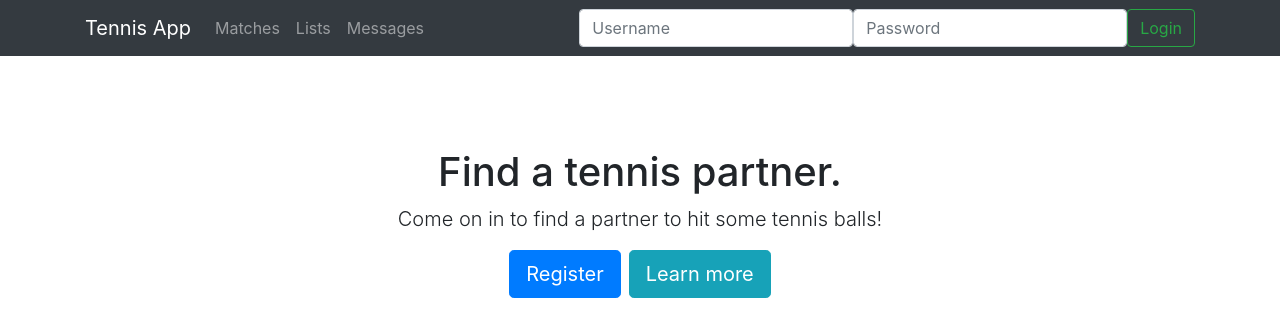
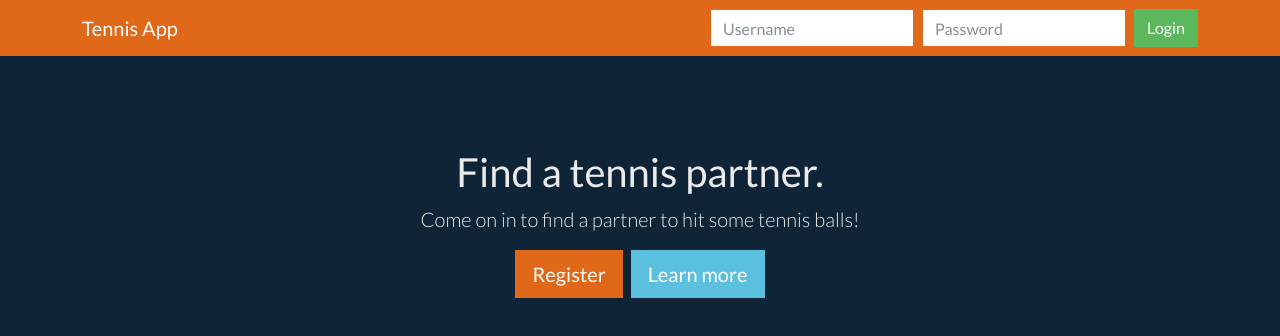
Before and after one commit to omrior/TennisApp, an Angular app in the folder client/: page / in a window 1280 px wide. Shown: the top 336 px of the page. Built offline with nearby package versions, Linux system fonts and the light colour scheme.

Commit message:
Added Angular theme with bootswatch, hide menu bar when user isn't logged in.

```diff
--- a/client/angular.json
+++ b/client/angular.json
@@ -32,6 +32,7 @@
             "styles": [
               "./node_modules/ngx-bootstrap/datepicker/bs-datepicker.css",
               "./node_modules/bootstrap/dist/css/bootstrap.min.css",
+              "./node_modules/bootswatch/dist/superhero/bootstrap.css",
               "./node_modules/font-awesome/css/font-awesome.css",
               "./node_modules/ngx-toastr/toastr.css",
               "src/styles.css"
--- a/client/package.json
+++ b/client/package.json
@@ -19,6 +19,7 @@
     "@angular/platform-browser-dynamic": "~12.1.2",
     "@angular/router": "~12.1.2",
     "bootstrap": "^4.5.3",
+    "bootswatch": "^5.0.2",
     "font-awesome": "^4.7.0",
     "ngx-bootstrap": "^7.0.0",
     "ngx-toastr": "^14.0.0",
--- a/client/src/app/app-routing.module.ts
+++ b/client/src/app/app-routing.module.ts
@@ -9,10 +9,17 @@
 
 const routes: Routes = [
   {path: '', component: HomeComponent},
-  {path: 'members', component: MemberListComponent, canActivate: [AuthGuard]},
-  {path: 'members/:id', component: MemberDetailComponent},
-  {path: 'lists', component: ListsComponent},
-  {path: 'messages', component: MessagesComponent},
+  {
+    path: '',
+    runGuardsAndResolvers: 'always',
+    canActivate: [AuthGuard],
+    children: [
+      {path: 'members', component: MemberListComponent, canActivate: [AuthGuard]},
+      {path: 'members/:id', component: MemberDetailComponent},
+      {path: 'lists', component: ListsComponent},
+      {path: 'messages', component: MessagesComponent}
+    ]
+  },
   {path: '**', component: HomeComponent, pathMatch: 'full'},
 ];
 
--- a/client/src/app/nav/nav.component.html
+++ b/client/src/app/nav/nav.component.html
@@ -1,9 +1,10 @@
-<nav class="navbar navbar-expand-md navbar-dark fixed-top bg-dark">
+<nav class="navbar navbar-expand-md navbar-dark fixed-top bg-primary">
   <div class="container-fluid">
     <div class="container">
       <a class="navbar-brand" routerLink='/'>Tennis App</a>
 
       <ul class="navbar-nav mr-auto">
+        <ng-container *ngIf="accountService.currentUser$ | async">
           <li class="nav-item">
             <a class="nav-link" routerLink='/members' routerLinkActive='active'>Matches</a>
           </li>
@@ -13,10 +14,11 @@
           <li class="nav-item">
             <a class="nav-link" routerLink='/messages' routerLinkActive='active'>Messages</a>
           </li>
+        </ng-container>
       </ul>
 
-      <div class="dropdown" *ngIf="accountService.currentUser$ | async" dropdown>
-          <a class="dropdown-toggle text-light" dropdownToggle>Welcome user!</a>
+      <div class="dropdown" *ngIf="(accountService.currentUser$ | async) as user" dropdown>
+          <a class="dropdown-toggle text-light" dropdownToggle>Welcome {{user.username | titlecase}}!</a>
           <div class="dropdown-menu" *dropdownMenu>
               <a class="dropdown-item">Edit Profile</a>
               <div class="dropdown-divider"></div>
@@ -37,7 +39,7 @@
             class="form-control me-2"
             type="password"
             placeholder="Password">
-        <button class="btn btn-outline-success" type="submit">Login</button>
+        <button class="btn btn-success" type="submit">Login</button>
       </form>
     </div>
   </div>
```
Also changed, not shown: 1 other file (tests, documents, lock files or other folders). Lines whose indentation alone changed are shown as unchanged.
